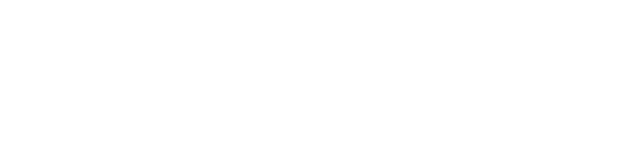
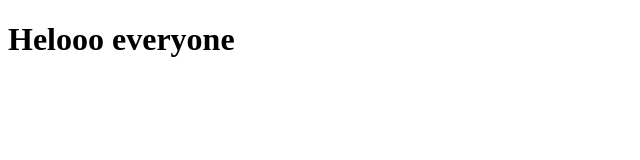
Before and after one commit to swapnilhirve/project-1, a plain HTML site: page index.html in a window 1280 px wide. Shown: the whole page, without its empty margins (0-640 px from the left). Drawn offline with Linux system fonts and the light colour scheme.

Commit message:
name is added

```diff
--- a/index.html
+++ b/index.html
@@ -6,6 +6,6 @@
     <title>sample code</title>
 </head>
 <body>
-
+    <h1>Helooo everyone</h1>
 </body>
 </html>
```
Also changed, not shown: 1 other file.
